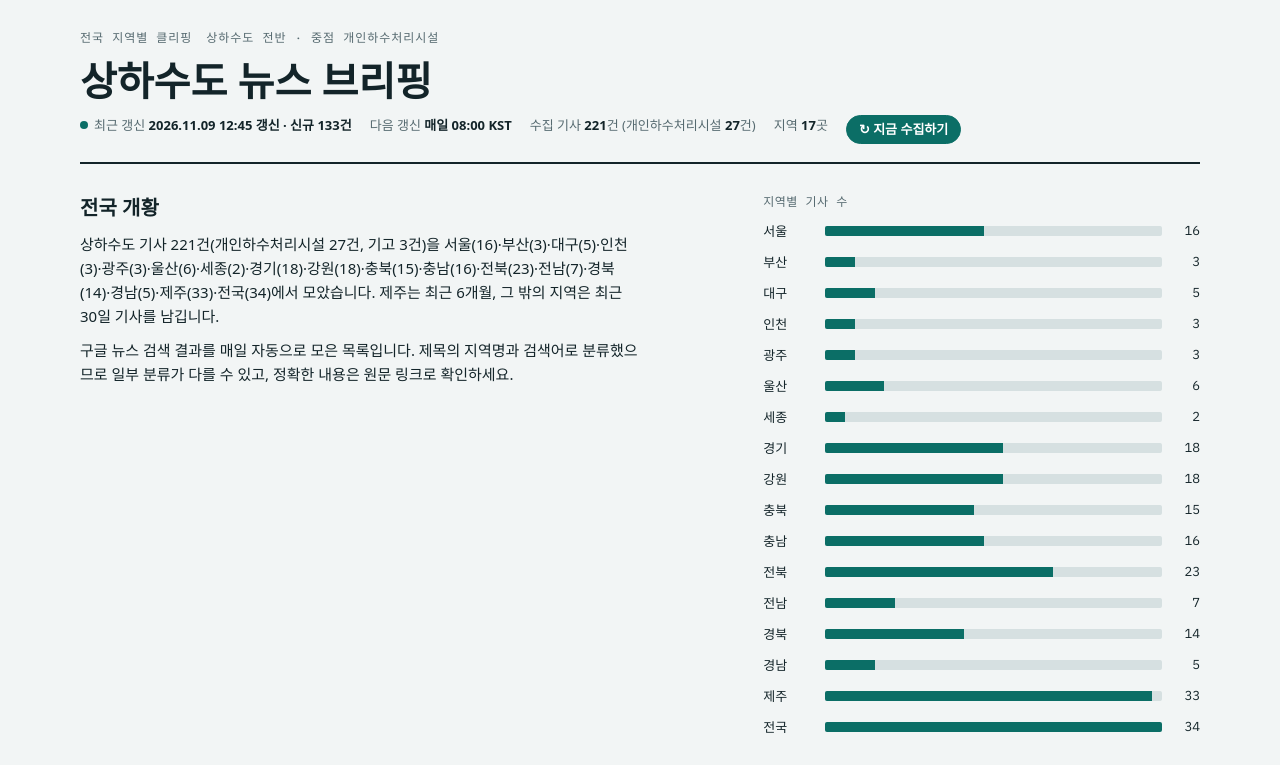
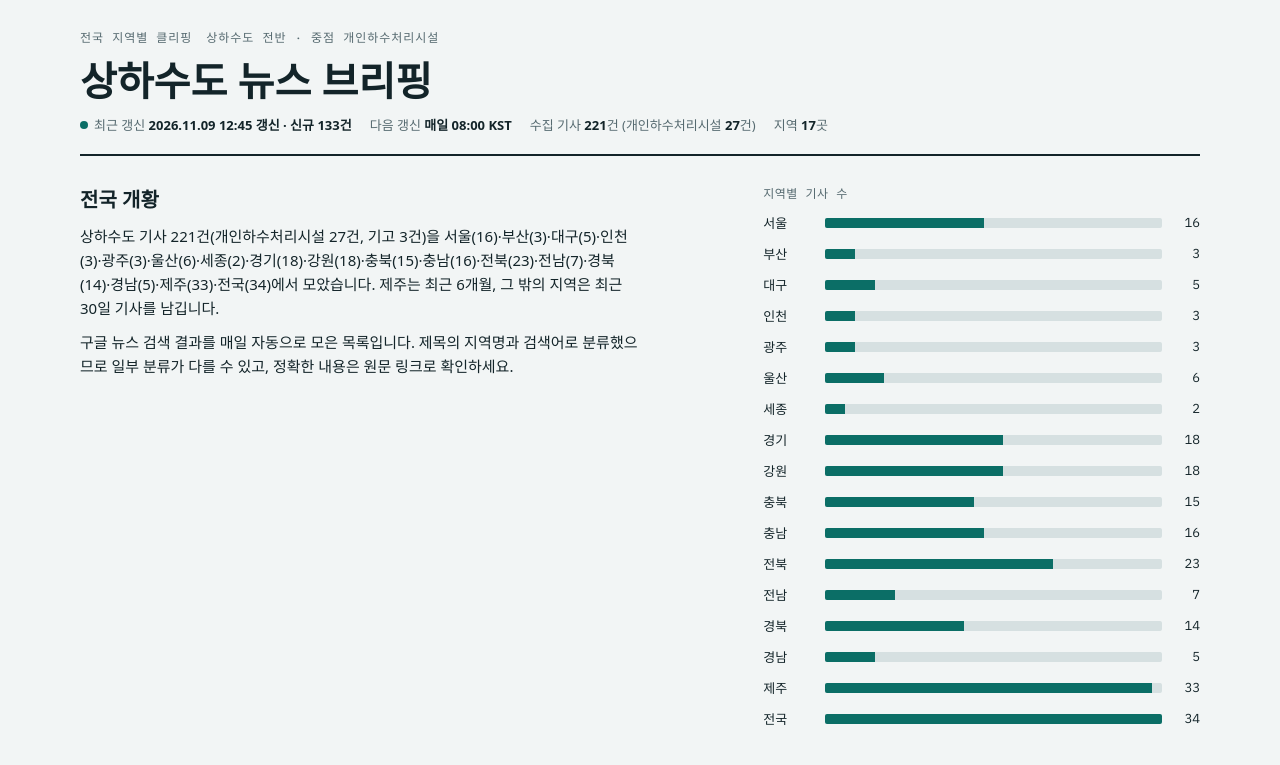
Before and after one commit to doctor2442-glitch/water_news, a plain HTML site: page index.html in a window 1280 px wide. Shown: the top 765 px of the page. Drawn offline with Linux system fonts and the light colour scheme; a web font is replaced by a local one.

Commit message:
Update index.html

```diff
--- a/index.html
+++ b/index.html
@@ -195,7 +195,7 @@ footer{font-size:12px;color:var(--muted);border-top:1px solid var(--line);paddin
     parts.push(`<span>다음 갱신 <b>매일 08:00 KST</b></span>`);
     parts.push(`<span>수집 기사 <b>${state.articles.length}</b>건 (개인하수처리시설 <b>${state.articles.filter(isFocus).length}</b>건)</span>`);
     parts.push(`<span>지역 <b>${list.filter(r=>counts[r]>0).length}</b>곳</span>`);
-    parts.push(`<a class="refresh" id="runBtn" href="https://github.com/doctor2442-glitch/water_news/actions/workflows/collect.yml" target="_blank" rel="noopener" title="GitHub에서 Run workflow를 누르면 바로 수집합니다 (저장소 주인만 가능)">↻ 지금 수집하기</a><span class="checked" id="checked" aria-live="polite">${state.checkedAt?esc(state.checkedAt):""}</span>`);
+    parts.push(`<span class="checked" id="checked" aria-live="polite">${state.checkedAt?esc(state.checkedAt):""}</span>`);
     $("status").innerHTML=parts.join("");
   }
 
```
